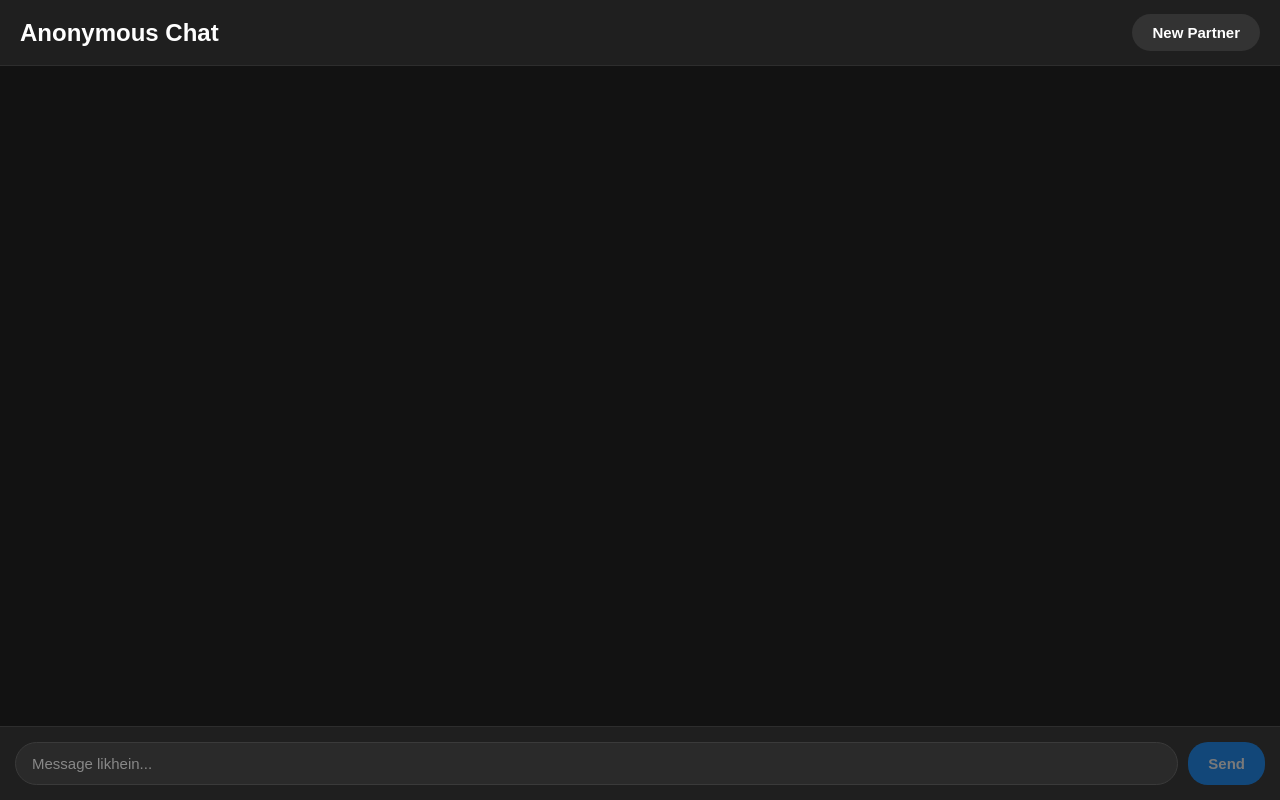
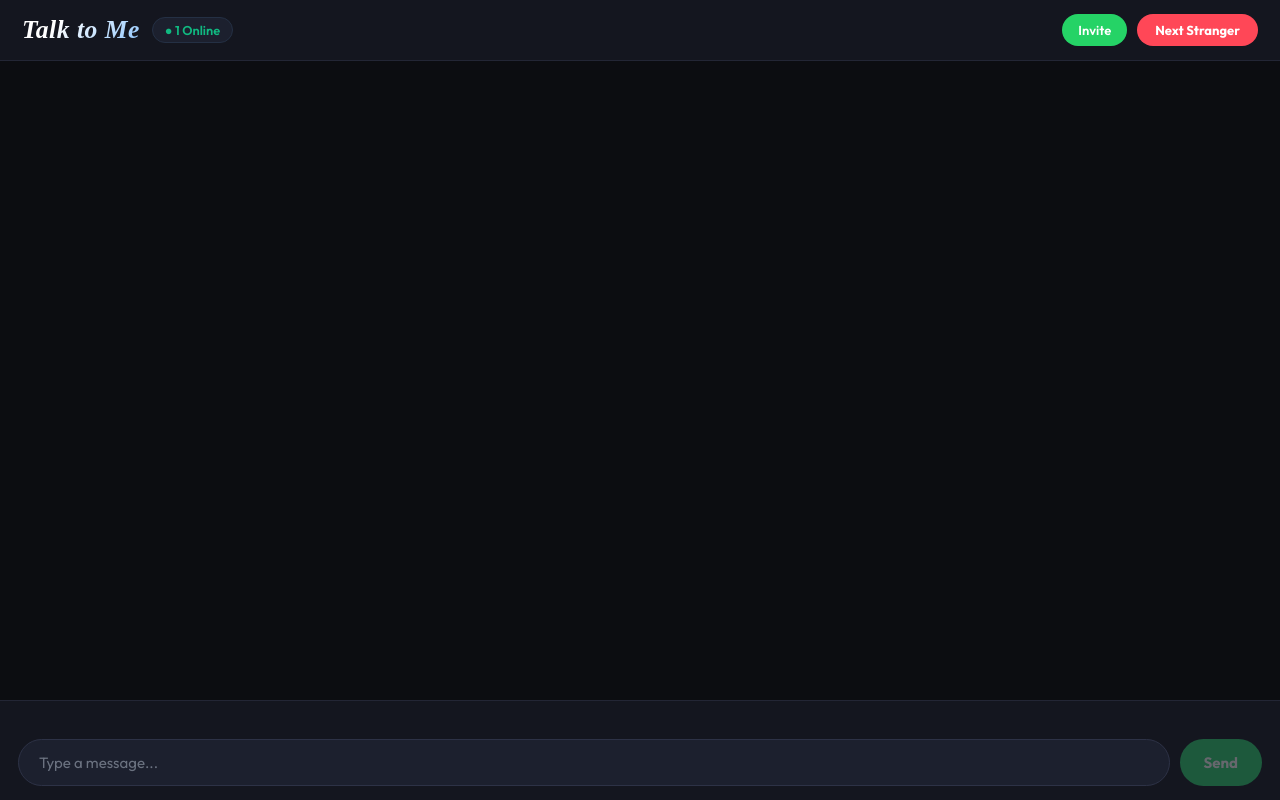
Before and after one commit to dushyantsainig/heyitsme, a website: page public/index.html in a window 1280 px wide. Drawn offline with nearby package versions, Linux system fonts and the light colour scheme; no server answers; a web font is replaced by a local one.

Commit message:
Update index.html

```diff
--- a/public/index.html
+++ b/public/index.html
@@ -1,40 +1,88 @@
 <!DOCTYPE html>
-<html lang="hi">
+<html lang="en">
 <head>
   <meta charset="UTF-8">
   <meta name="viewport" content="width=device-width, initial-scale=1.0">
-  <title>Anonymous Chat</title>
+  <title>Talk to Me - Random Stranger Chat</title>
+
+  <!-- Stylish Modern Google Fonts -->
+  <link rel="preconnect" href="https://fonts.googleapis.com">
+  <link rel="preconnect" href="https://fonts.gstatic.com" crossorigin>
+  <link href="https://fonts.googleapis.com/css2?family=Outfit:wght@400;600;700&family=Playfair+Display:ital,wght@1,600;1,700&display=swap" rel="stylesheet">
+
   <style>
-    * { box-sizing: border-box; margin: 0; padding: 0; font-family: Arial, sans-serif; }
-    body { display: flex; flex-direction: column; height: 100vh; background: #121212; color: #ffffff; }
-    header { background: #1f1f1f; color: #fff; padding: 14px 20px; display: flex; justify-content: space-between; align-items: center; border-bottom: 1px solid #2d2d2d; }
-    #chat-box { flex: 1; padding: 20px; overflow-y: auto; display: flex; flex-direction: column; gap: 10px; background: #121212; }
-    .msg { padding: 10px 16px; border-radius: 18px; max-width: 70%; word-break: break-word; font-size: 15px; }
-    .you { background: #0084ff; color: white; align-self: flex-end; }
-    .stranger { background: #2a2a2a; color: #e4e6eb; align-self: flex-start; }
-    .system { background: #2c2512; color: #ffd666; align-self: center; font-size: 0.85em; border-radius: 6px; padding: 6px 12px; border: 1px solid #4a3e1b; }
-    #controls { display: flex; padding: 15px; background: #1f1f1f; border-top: 1px solid #2d2d2d; gap: 10px; }
-    input { flex: 1; padding: 12px 16px; border: 1px solid #3a3a3a; border-radius: 24px; font-size: 15px; outline: none; background: #2a2a2a; color: #fff; }
-    input::placeholder { color: #888; }
-    button { padding: 10px 20px; border: none; border-radius: 20px; cursor: pointer; font-size: 15px; font-weight: bold; }
-    .btn-send { background: #0084ff; color: white; }
-    .btn-next { background: #333333; color: #ffffff; }
-    button:disabled { opacity: 0.4; cursor: not-allowed; }
+    * { box-sizing: border-box; margin: 0; padding: 0; font-family: 'Outfit', sans-serif; }
+    body { display: flex; flex-direction: column; height: 100vh; background: #0c0d11; color: #ffffff; }
+
+    header {
+      background: #14161f;
+      padding: 14px 22px;
+      display: flex;
+      justify-content: space-between;
+      align-items: center;
+      border-bottom: 1px solid #232635;
+    }
+    .brand { display: flex; align-items: center; gap: 12px; }
+
+    /* Stylish Brand Title */
+    .brand h2 {
+      font-family: 'Playfair Display', serif;
+      font-style: italic;
+      font-size: 1.6rem;
+      font-weight: 700;
+      background: linear-gradient(135deg, #ffffff 30%, #8ec5fc 100%);
+      -webkit-background-clip: text;
+      -webkit-text-fill-color: transparent;
+      letter-spacing: 0.5px;
+    }
+
+    .online-badge { font-size: 0.8rem; background: #1c202e; color: #10b981; padding: 4px 12px; border-radius: 20px; font-weight: 600; border: 1px solid #243044; }
+
+    .header-actions { display: flex; gap: 10px; }
+    .btn-share { background: #25D366; color: white; padding: 8px 16px; border: none; border-radius: 20px; text-decoration: none; font-size: 13px; font-weight: 600; display: flex; align-items: center; }
+    .btn-next { background: #ff4757; color: #ffffff; padding: 8px 18px; border: none; border-radius: 20px; cursor: pointer; font-size: 13px; font-weight: 700; transition: transform 0.1s ease; }
+    .btn-next:active { transform: scale(0.96); }
+
+    #chat-box { flex: 1; padding: 20px; overflow-y: auto; display: flex; flex-direction: column; gap: 12px; background: #0c0d11; }
+    .msg { padding: 12px 18px; border-radius: 18px; max-width: 75%; word-break: break-word; font-size: 15px; line-height: 1.45; }
+    .you { background: #2f3542; color: #ffffff; align-self: flex-end; border-bottom-right-radius: 4px; border: 1px solid #404556; }
+    .stranger { background: #1a1e2d; color: #e4e6eb; align-self: flex-start; border-bottom-left-radius: 4px; border: 1px solid #2b324a; }
+    .system { background: #171f1a; color: #4cd137; align-self: center; font-size: 0.85em; border-radius: 20px; padding: 6px 16px; border: 1px solid #1e3a24; text-align: center; }
+
+    #typingIndicator { font-size: 0.85em; color: #9ca3af; font-style: italic; min-height: 18px; margin-bottom: 6px; padding-left: 6px; }
+
+    #controls-container { padding: 14px 18px; background: #14161f; border-top: 1px solid #232635; }
+    #controls { display: flex; gap: 10px; }
+    input { flex: 1; padding: 13px 20px; border: 1px solid #2d3246; border-radius: 26px; font-size: 15px; outline: none; background: #1c202e; color: #fff; }
+    input:focus { border-color: #70a1ff; }
+    input::placeholder { color: #6b7280; }
+
+    .btn-send { background: #2ed573; color: white; padding: 10px 24px; border: none; border-radius: 26px; cursor: pointer; font-size: 15px; font-weight: 700; }
+    button:disabled { opacity: 0.35; cursor: not-allowed; }
   </style>
 </head>
 <body>
 
   <header>
-    <h2>Anonymous Chat</h2>
-    <button class="btn-next" id="nextBtn">New Partner</button>
+    <div class="brand">
+      <h2>Talk to Me</h2>
+      <span class="online-badge" id="onlineCount">● 1 Online</span>
+    </div>
+    <div class="header-actions">
+      <a href="https://api.whatsapp.com/send?text=Chat%20with%20random%20people%20anonymously%20here:%20https://heyitsme-1.onrender.com" target="_blank" class="btn-share">Invite</a>
+      <button class="btn-next" id="nextBtn">Next Stranger</button>
+    </div>
   </header>
 
   <div id="chat-box"></div>
 
-  <form id="controls">
-    <input type="text" id="msgInput" placeholder="Message likhein..." disabled autocomplete="off" />
-    <button type="submit" class="btn-send" id="sendBtn" disabled>Send</button>
-  </form>
+  <div id="controls-container">
+    <div id="typingIndicator"></div>
+    <form id="controls">
+      <input type="text" id="msgInput" placeholder="Type a message..." disabled autocomplete="off" />
+      <button type="submit" class="btn-send" id="sendBtn" disabled>Send</button>
+    </form>
+  </div>
 
   <script src="/socket.io/socket.io.js"></script>
   <script>
@@ -44,6 +92,10 @@
     const sendBtn = document.getElementById('sendBtn');
     const nextBtn = document.getElementById('nextBtn');
     const form = document.getElementById('controls');
+    const onlineBadge = document.getElementById('onlineCount');
+    const typingIndicator = document.getElementById('typingIndicator');
+
+    let typingTimeout;
 
     function addMessage(text, type) {
       const div = document.createElement('div');
@@ -55,9 +107,14 @@
 
     nextBtn.addEventListener('click', () => {
       chatBox.innerHTML = '';
+      typingIndicator.innerText = '';
       msgInput.disabled = true;
       sendBtn.disabled = true;
       socket.emit('find_partner');
+    });
+
+    socket.on('online_count', (count) => {
+      onlineBadge.innerText = `● ${count} Online`;
     });
 
     socket.on('waiting', (msg) => {
@@ -72,19 +129,34 @@
     });
 
     socket.on('receive_message', (msg) => {
+      typingIndicator.innerText = '';
       addMessage("Stranger: " + msg, 'stranger');
     });
 
+    socket.on('stranger_typing', (isTyping) => {
+      typingIndicator.innerText = isTyping ? "Stranger is typing..." : "";
+    });
+
     socket.on('partner_disconnected', () => {
-      addMessage('Stranger disconnect ho gaya.', 'system');
+      addMessage('Stranger has disconnected.', 'system');
+      typingIndicator.innerText = '';
       msgInput.disabled = true;
       sendBtn.disabled = true;
+    });
+
+    msgInput.addEventListener('input', () => {
+      socket.emit('typing', true);
+      clearTimeout(typingTimeout);
+      typingTimeout = setTimeout(() => {
+        socket.emit('typing', false);
+      }, 1000);
     });
 
     form.addEventListener('submit', (e) => {
       e.preventDefault();
       const text = msgInput.value.trim();
       if (!text) return;
+      socket.emit('typing', false);
       socket.emit('send_message', text);
       addMessage("You: " + text, 'you');
       msgInput.value = '';
```
